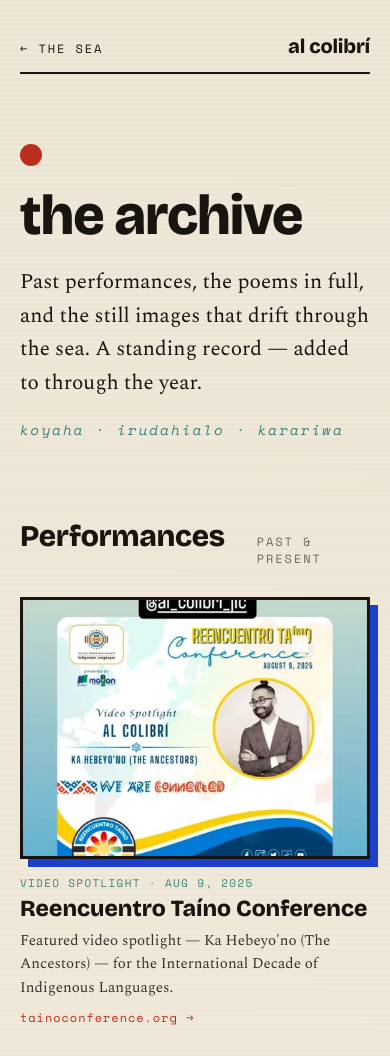
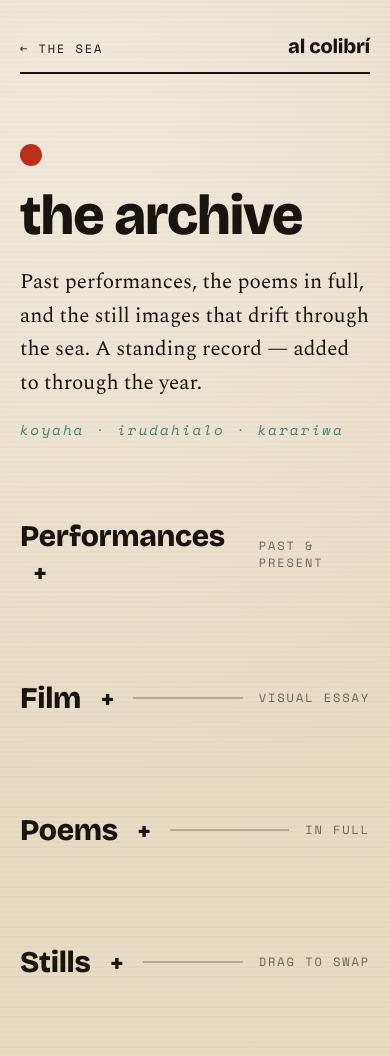
Before and after one commit to jbloewencolon/artist-website, a plain HTML site: page Archive.dc.html in a window 390 px wide. Shown: the top 1056 px of the page. Drawn offline with nearby package versions, Linux system fonts and the light colour scheme.

Commit message:
Collapse archive sections and trim boot fetch

```diff
--- a/Archive.dc.html
+++ b/Archive.dc.html
@@ -32,6 +32,9 @@
   *{box-sizing:border-box;}
   :focus-visible{outline:3px solid #1E3FCC;outline-offset:4px;box-shadow:4px 4px 0 #F4C20D;}
   button{font:inherit;}
+  .archive-toggle{width:100%;display:flex;align-items:baseline;gap:16px;padding:0;border:0;background:transparent;color:#181410;cursor:pointer;text-align:left;}
+  .archive-toggle-copy{font-family:'Space Mono',monospace;font-size:12px;letter-spacing:.16em;text-transform:uppercase;opacity:.6;}
+  .archive-toggle-glyph{font-family:'Bricolage Grotesque',sans-serif;font-weight:800;font-size:26px;line-height:1;min-width:20px;text-align:center;display:inline-block;margin-left:10px;}
   @media (prefers-reduced-motion: reduce){
     *,*::before,*::after{animation-duration:.001ms!important;animation-iteration-count:1!important;scroll-behavior:auto!important;transition-duration:.001ms!important;}
   }
@@ -39,6 +42,7 @@
   @media (max-width:680px){
     .archwrap{padding:34px 20px 96px !important;}
     .poemrow{grid-template-columns:1fr !important;gap:14px;}
+    .archive-toggle{align-items:center;}
   }
 </style>
 <script src="./image-slot.js"></script>
@@ -62,11 +66,12 @@
 
     <!-- PERFORMANCES -->
     <div style="margin-top:78px;">
-      <div style="display:flex;align-items:baseline;gap:16px;margin-bottom:30px;">
-        <div style="font-family:'Bricolage Grotesque',sans-serif;font-weight:800;font-size:30px;letter-spacing:-.01em;">Performances</div>
+      <button type="button" class="archive-toggle" onClick="{{ togglePerformances }}" aria-expanded="{{ openPerformances }}" style="margin-bottom:30px;">
+        <div style="font-family:'Bricolage Grotesque',sans-serif;font-weight:800;font-size:30px;letter-spacing:-.01em;">Performances <span class="archive-toggle-glyph" aria-hidden="true">+</span></div>
         <div style="flex:1;height:2px;background:#181410;opacity:.25;"></div>
-        <div style="font-family:'Space Mono',monospace;font-size:12px;letter-spacing:.16em;text-transform:uppercase;opacity:.6;">past &amp; present</div>
-      </div>
+        <div class="archive-toggle-copy">past &amp; present</div>
+      </button>
+      <sc-if value="{{ openPerformances }}" hint-placeholder-val="{{ false }}">
         <div style="display:grid;grid-template-columns:repeat(auto-fit,minmax(260px,1fr));gap:30px;">
           <sc-for list="{{ performances }}" as="pf" hint-placeholder-count="3">
             <div>
@@ -80,15 +85,17 @@
             </div>
           </sc-for>
         </div>
+      </sc-if>
     </div>
 
     <!-- FILM -->
     <div style="margin-top:90px;">
-      <div style="display:flex;align-items:baseline;gap:16px;margin-bottom:26px;">
-        <div style="font-family:'Bricolage Grotesque',sans-serif;font-weight:800;font-size:30px;letter-spacing:-.01em;">Film</div>
+      <button type="button" class="archive-toggle" onClick="{{ toggleFilm }}" aria-expanded="{{ openFilm }}" style="margin-bottom:26px;">
+        <div style="font-family:'Bricolage Grotesque',sans-serif;font-weight:800;font-size:30px;letter-spacing:-.01em;">Film <span class="archive-toggle-glyph" aria-hidden="true">+</span></div>
         <div style="flex:1;height:2px;background:#181410;opacity:.25;"></div>
-        <div style="font-family:'Space Mono',monospace;font-size:12px;letter-spacing:.16em;text-transform:uppercase;opacity:.6;">visual essay</div>
-      </div>
+        <div class="archive-toggle-copy">visual essay</div>
+      </button>
+      <sc-if value="{{ openFilm }}" hint-placeholder-val="{{ false }}">
       <div style="width:100%;aspect-ratio:16/9;border:3px solid #181410;box-shadow:12px 12px 0 #1E3FCC;background:#000;overflow:hidden;">
         <sc-if value="{{ loadedVideoGay }}" hint-placeholder-val="{{ false }}">
           <iframe data-video-src="https://player.vimeo.com/video/116007704?title=0&byline=0&portrait=0&badge=0&autopause=0&player_id=0&app_id=58479" loading="lazy" referrerpolicy="strict-origin-when-cross-origin" allow="autoplay; fullscreen; picture-in-picture" allowfullscreen style="width:100%;height:100%;border:0;display:block;" title="The Gay Science"></iframe>
@@ -124,15 +131,17 @@
         <div style="font-family:'Bricolage Grotesque',sans-serif;font-weight:800;font-size:24px;margin-top:18px;">The Powers of the False</div>
         <div style="font-family:'Spectral',serif;font-weight:300;font-size:16px;line-height:1.55;opacity:.8;margin-top:8px;max-width:680px;">Deleuze, Welles, and the forger — a film that creates an event rather than explains a concept. Drawing from Orson Welles' <em>F for Fake</em> and <em>Gilles Deleuze: From A to Z</em> to embody the powers of the false through form and experience.</div>
       </div>
+      </sc-if>
     </div>
 
     <!-- POEMS -->
     <div style="margin-top:96px;">
-      <div style="display:flex;align-items:baseline;gap:16px;margin-bottom:14px;">
-        <div style="font-family:'Bricolage Grotesque',sans-serif;font-weight:800;font-size:30px;letter-spacing:-.01em;">Poems</div>
+      <button type="button" class="archive-toggle" onClick="{{ togglePoems }}" aria-expanded="{{ openPoems }}" style="margin-bottom:14px;">
+        <div style="font-family:'Bricolage Grotesque',sans-serif;font-weight:800;font-size:30px;letter-spacing:-.01em;">Poems <span class="archive-toggle-glyph" aria-hidden="true">+</span></div>
         <div style="flex:1;height:2px;background:#181410;opacity:.25;"></div>
-        <div style="font-family:'Space Mono',monospace;font-size:12px;letter-spacing:.16em;text-transform:uppercase;opacity:.6;">in full</div>
-      </div>
+        <div class="archive-toggle-copy">in full</div>
+      </button>
+      <sc-if value="{{ openPoems }}" hint-placeholder-val="{{ false }}">
       <sc-for list="{{ poems }}" as="pm" hint-placeholder-count="5">
         <div id="{{ pm.anchor }}" class="poemrow" style="border-top:2px solid #181410;padding:40px 0;">
           <div>
@@ -153,15 +162,17 @@
           </div>
         </div>
       </sc-for>
+      </sc-if>
     </div>
 
     <!-- STILLS -->
     <div style="margin-top:96px;">
-      <div style="display:flex;align-items:baseline;gap:16px;margin-bottom:30px;">
-        <div style="font-family:'Bricolage Grotesque',sans-serif;font-weight:800;font-size:30px;letter-spacing:-.01em;">Stills</div>
+      <button type="button" class="archive-toggle" onClick="{{ toggleStills }}" aria-expanded="{{ openStills }}" style="margin-bottom:30px;">
+        <div style="font-family:'Bricolage Grotesque',sans-serif;font-weight:800;font-size:30px;letter-spacing:-.01em;">Stills <span class="archive-toggle-glyph" aria-hidden="true">+</span></div>
         <div style="flex:1;height:2px;background:#181410;opacity:.25;"></div>
-        <div style="font-family:'Space Mono',monospace;font-size:12px;letter-spacing:.16em;text-transform:uppercase;opacity:.6;">drag to swap</div>
-      </div>
+        <div class="archive-toggle-copy">drag to swap</div>
+      </button>
+      <sc-if value="{{ openStills }}" hint-placeholder-val="{{ false }}">
       <div style="display:grid;grid-template-columns:repeat(auto-fit,minmax({{ galMin }}px,1fr));gap:24px;">
         <sc-for list="{{ gallery }}" as="g" hint-placeholder-count="5">
           <div>
@@ -173,6 +184,7 @@
           </div>
         </sc-for>
       </div>
+      </sc-if>
     </div>
 
     <!-- FOOTER -->
@@ -189,7 +201,14 @@
   &quot;imageTone&quot;: { &quot;editor&quot;: &quot;enum&quot;, &quot;default&quot;: &quot;full&quot;, &quot;options&quot;: [&quot;full&quot;, &quot;sun-bleached&quot;, &quot;muted&quot;], &quot;tsType&quot;: &quot;string&quot; }
 }">
 class Component extends DCLogic {
-  state = { loadedVideoGay: false, loadedVideoFalse: false };
+  state = {
+    loadedVideoGay: false,
+    loadedVideoFalse: false,
+    openPerformances: false,
+    openFilm: false,
+    openPoems: false,
+    openStills: false,
+  };
   componentDidMount() {
     this.applyTone();
     if (location.hash) {
@@ -245,8 +264,16 @@ class Component extends DCLogic {
       cols, galMin,
       loadedVideoGay: !!this.state.loadedVideoGay,
       loadedVideoFalse: !!this.state.loadedVideoFalse,
+      openPerformances: !!this.state.openPerformances,
+      openFilm: !!this.state.openFilm,
+      openPoems: !!this.state.openPoems,
+      openStills: !!this.state.openStills,
       loadGay: () => this.setState({ loadedVideoGay: true }),
       loadFalse: () => this.setState({ loadedVideoFalse: true }),
+      togglePerformances: () => this.setState((s) => ({ openPerformances: !s.openPerformances })),
+      toggleFilm: () => this.setState((s) => ({ openFilm: !s.openFilm })),
+      togglePoems: () => this.setState((s) => ({ openPoems: !s.openPoems })),
+      toggleStills: () => this.setState((s) => ({ openStills: !s.openStills })),
       performances: withAlt([
         { tag: 'video spotlight · aug 9, 2025', title: 'Reencuentro Taíno Conference', accent: BLU,
           slotId: 'arch-reencuentro', img: 'assets/reencuentro.webp',
--- a/support.js
+++ b/support.js
@@ -153,11 +153,6 @@
     runtime.markFetched(rootName);
     runtime.setRootName(rootName);
     runtime.adoptParsed(rootName, parsed);
-    fetch(location.href).then((res) => res.ok ? res.text() : "").then((t) => {
-      const raw = t ? parseDcText(t) : null;
-      if (raw?.template) runtime.updateHtml(rootName, raw.template);
-    }).catch(() => {
-    });
     const dc = doc.querySelector("x-dc");
     const hostEl = doc.createElement("div");
     hostEl.id = "dc-root";
```
Lines whose indentation alone changed are shown as unchanged.
